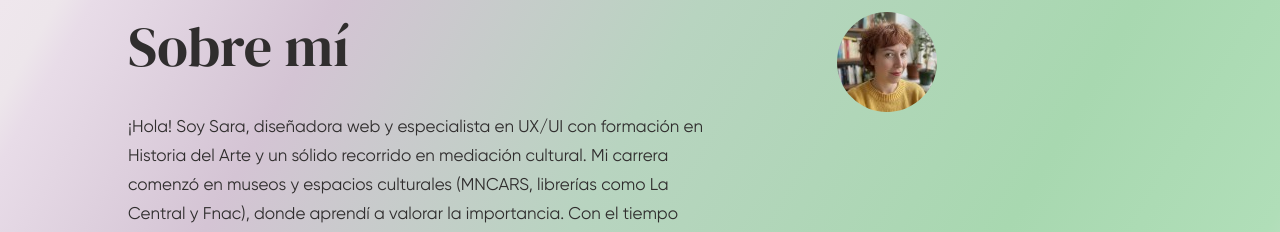
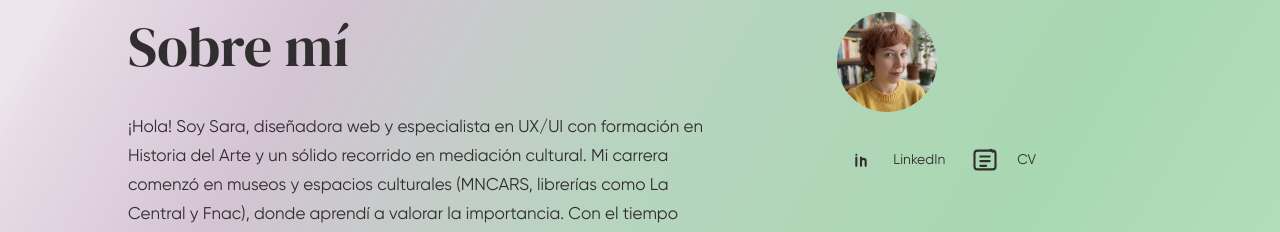
Before and after one commit to misloops/portafolio-sara-menendez, a React (Vite) app: page / in a window 1280 px wide. Shown: the part 2540-2772 px from the top of the page. Built offline with nearby package versions, Linux system fonts and the light colour scheme.

Commit message:
feat(AboutMe): add LinkedIn and CV contact buttons (reuse ContactIcon, size md)

```diff
--- a/src/components/AboutMe.tsx
+++ b/src/components/AboutMe.tsx
@@ -1,5 +1,7 @@
 import { cn, getButtonClasses } from '../utils/classNames';
 import profilePlaceholderIcon from '../assets/icons/1757370620719.jpg';
+import ContactIcon from './ContactIcon';
+import { LinkedInIcon, CVIcon } from './icons';
 
 /**
  * AboutMe Component
@@ -50,7 +52,16 @@ function AboutMe() {
                 loading="lazy"
               />
 
-              {/* Contact Icons eliminados */}
+              <div className="flex items-center gap-4">
+                <div className="flex items-center gap-2">
+                  <ContactIcon href="https://linkedin.com/in/sara-menendez" title="LinkedIn" icon={<LinkedInIcon />} size="md" isExternal />
+                  <span className="text-sm text-dark/70">LinkedIn</span>
+                </div>
+                <div className="flex items-center gap-2">
+                  <ContactIcon href="/docs/CV_SARA_MENENDEZ_WEB_ES.pdf" title="CV" icon={<CVIcon />} size="md" isExternal />
+                  <span className="text-sm text-dark/70">CV</span>
+                </div>
+              </div>
             </div>
 
             <div className={cn(
@@ -81,7 +92,16 @@ function AboutMe() {
               loading="lazy"
             />
 
-            {/* Contact Icons eliminados */}
+            <div className="flex items-center gap-4">
+              <div className="flex items-center gap-2">
+                <ContactIcon href="https://linkedin.com/in/sara-menendez" title="LinkedIn" icon={<LinkedInIcon />} size="md" isExternal />
+                <span className="text-sm text-dark/70">LinkedIn</span>
+              </div>
+              <div className="flex items-center gap-2">
+                <ContactIcon href="/docs/CV_SARA_MENENDEZ_WEB_ES.pdf" title="CV" icon={<CVIcon />} size="md" isExternal />
+                <span className="text-sm text-dark/70">CV</span>
+              </div>
+            </div>
           </div>
         </div>
 
```
